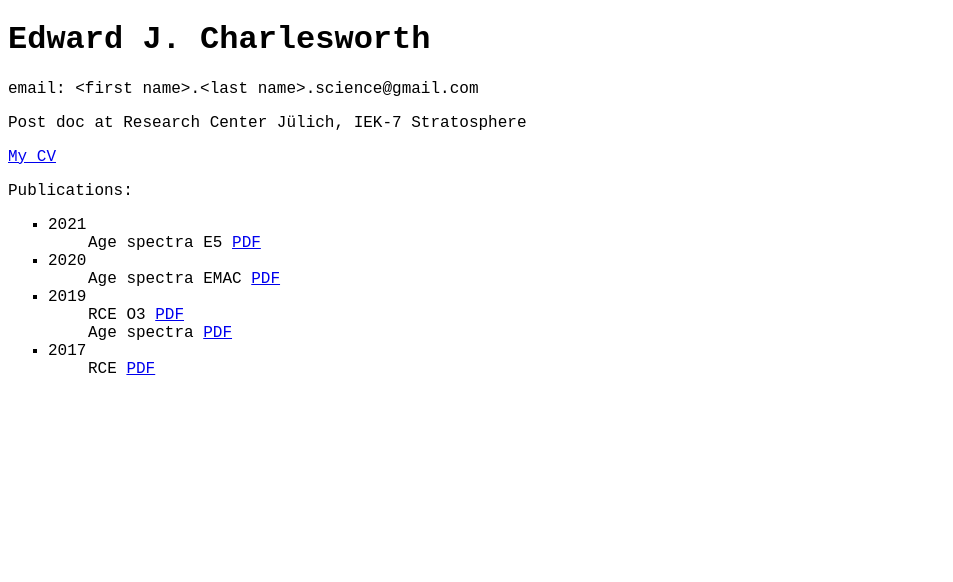
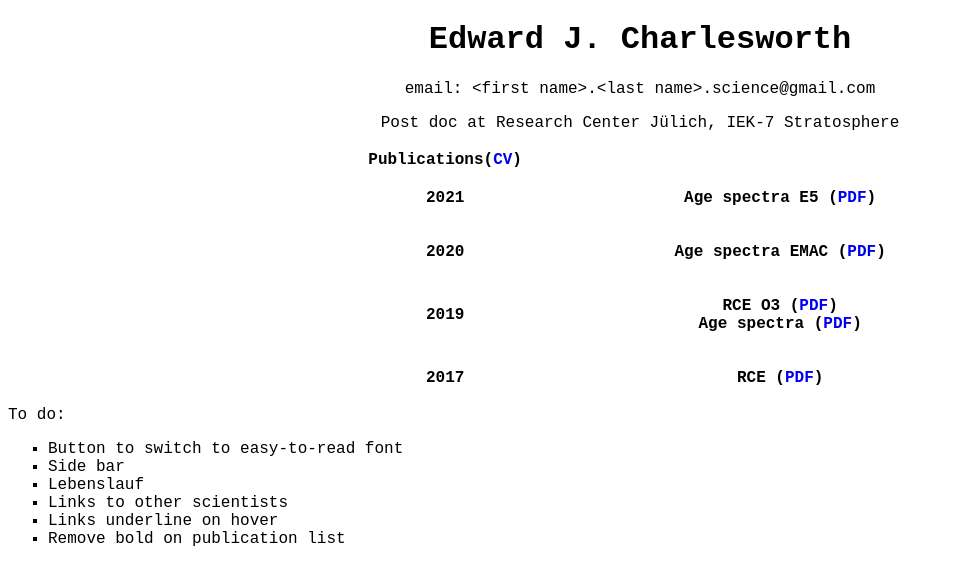
Before and after one commit to edward-charlesworth/edward-charlesworth.github.io, a plain HTML site: page index.html in a window 1280 px wide. Shown: the whole page, without its empty margins (0-953 px from the left). Drawn offline with Linux system fonts and the light colour scheme.

Commit message:
Formatting edits.

```diff
--- a/index.html
+++ b/index.html
@@ -1,9 +1,21 @@
 
 <!DOCTYPE html>
 <html>
-    <body style="font-family: monospace;font-size:16px"s>
+  <head>
+    <style>
+    body {background-color: white;
+          font-family:      courier new, monspace;
+          font-size:        16px
+          }
+    .title{
+      text-align: center;
+    }
+    a { text-decoration: none;
+    </style>
+  </head>
 
-<h1>Edward J. Charlesworth</h1>
+<div class="title">
+<h1 >Edward J. Charlesworth</h1>
 <p>
 email: &lt;first name&gt;.&lt;last name&gt;.science@gmail.com
 </p>
@@ -11,46 +23,78 @@ email: &lt;first name&gt;.&lt;last name&gt;.science@gmail.com
 Post doc at Research Center Jülich, IEK-7 Stratosphere
 </p>
 <p>
-<a href="resources/cv.pdf"> My CV </a>
 </p>
-<p>
-Publications:
-</p>
-<ul style="list-style-type:square">
-<li> 2021
+</div>
+
+<table style="width:50%; margin-left:auto; margin-right:auto;">
+
+  <tr>
+    <th>Publications(<a href="resources/cv.pdf">CV</a>)</th>
+  </tr>
+
+  <tr>
+
+    <th>2021</th>
+    <th>
     <ul style="list-style-type:none">
       <li>Age spectra E5
-        <a href="resources/papers/2021ploeger.pdf"> PDF </a>
+        (<a href="resources/papers/2021ploeger.pdf">PDF</a>)
       </li>
     </ul>
-</li>
-<li> 2020
+    </th>
+  </tr>
+
+  <tr>
+    <th>2020</th>
+    <th>
     <ul style="list-style-type:none">
       <li>Age spectra EMAC
-        <a href="resources/papers/2020.pdf"> PDF </a>
+        (<a href="resources/papers/2020.pdf">PDF</a>)
       </li>
     </ul>
-</li>
-<li> 2019
+    </th>
+  </tr>
+
+
+  <tr>
+    <th>2019</th>
+    <th>
     <ul style="list-style-type:none">
       <li>
         RCE O3
-        <a href="resources/papers/2019.pdf"> PDF </a>
+        (<a href="resources/papers/2019.pdf">PDF</a>)
       </li>
       <li>
         Age spectra
-        <a href="resources/papers/2019ploeger.pdf"> PDF </a>
+        (<a href="resources/papers/2019ploeger.pdf">PDF</a>)
       </li>
     </ul>
-</li>
-<li> 2017
+    </th>
+  </tr>
+
+
+  <tr>
+    <th>2017</th>
+    <th>
     <ul style="list-style-type:none">
       <li>
         RCE
-        <a href="resources/papers/2017birner.pdf"> PDF </a>
+        (<a href="resources/papers/2017birner.pdf">PDF</a>)
       </li>
-    </ul>
-</li>
+    </th>
+  </tr>
+
+
+</table>
+
+To do:
+<ul style="list-style-type:square">
+  <li>Button to switch to easy-to-read font</li>
+  <li>Side bar</li>
+  <li>Lebenslauf</li>
+  <li>Links to other scientists</li>
+  <li>Links underline on hover</li>
+  <li>Remove bold on publication list</li>
 </ul>
 
 </body>
```
